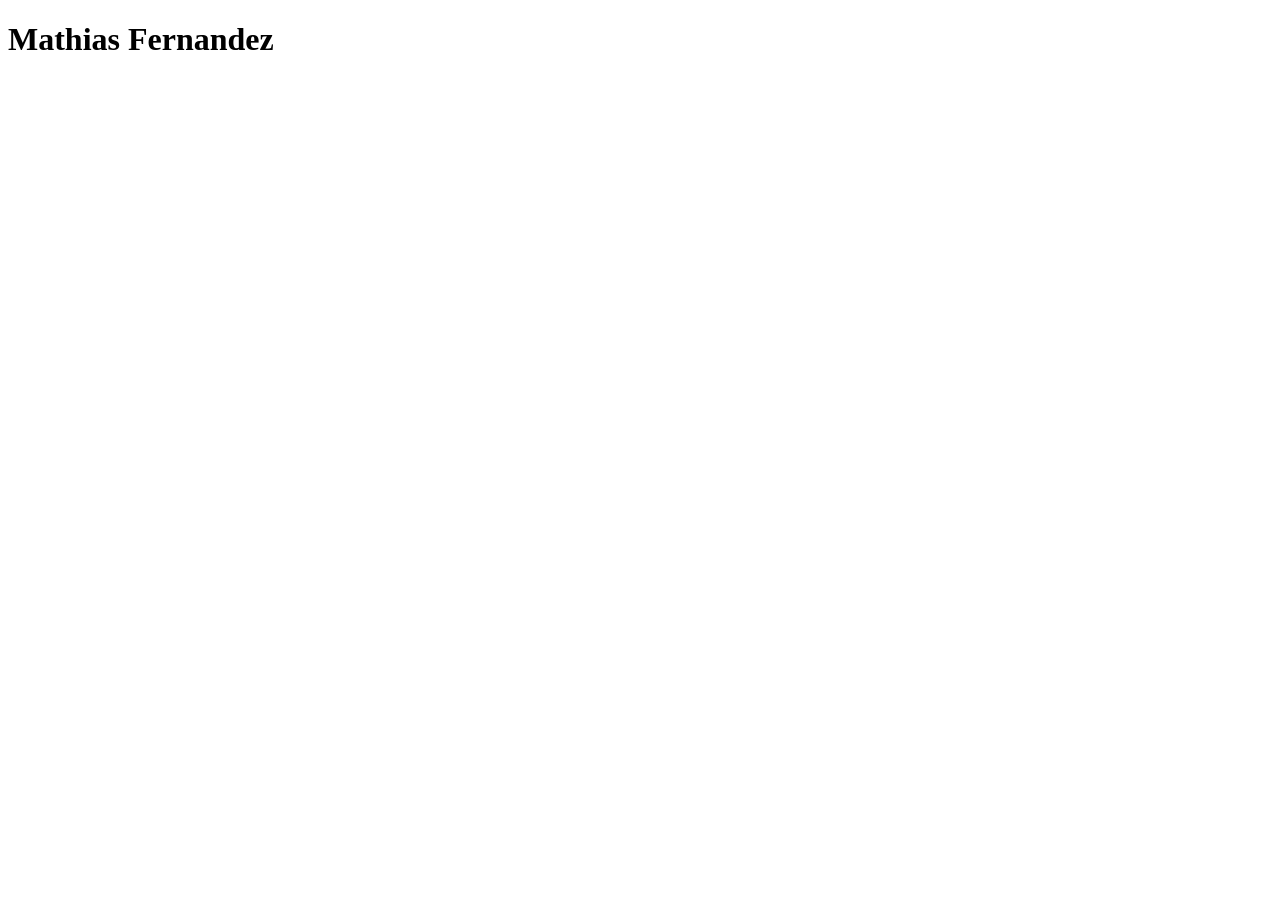
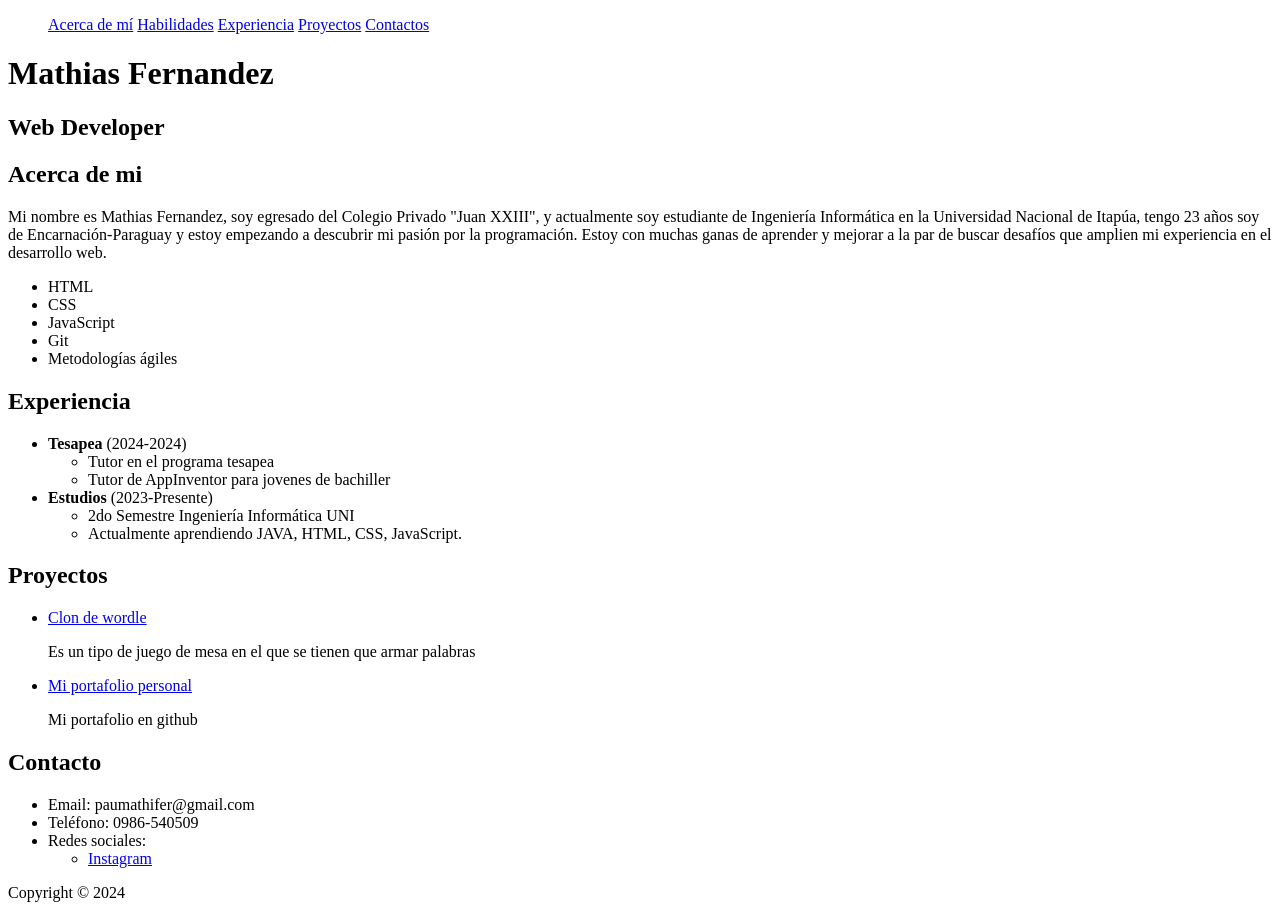
Before and after one commit to Mathias-Fernandez/MiPorfolio, a plain HTML site: page index.html in a window 1280 px wide. Before the commit the page ends 800 px from the top, so only its background shows below. Drawn offline with Linux system fonts and the light colour scheme.

Commit message:
Add files via upload
actualización

```diff
--- a/index.html
+++ b/index.html
@@ -2,10 +2,101 @@
 <!--lang sirve para seleccionar el idioma
 en este caso el español -->
 <html lang="es-ES">
-    <head>
-        <title>Mi portafolio personal</title>
-    </head>
-    <body>
+
+<head>
+    <title>Mi portafolio personal</title>
+</head>
+
+<body>
+    <header>
+        <nav>
+            <ul>
+                <a href="#acerca-de-mi">Acerca de mí</a>
+                <a href="#habilidades">Habilidades</a>
+                <a href="#experiencia">Experiencia</a>
+                <a href="#proyectos">Proyectos</a>
+                <a href="#contacto">Contactos</a>
+            </ul>
+        </nav>
         <h1>Mathias Fernandez</h1>
-    </body>
+        <h2>Web Developer</h2>
+    </header>
+    <main>
+        <section id="acerca-de-mi">
+            <h2>Acerca de mi</h2>
+            <p>
+                Mi nombre es Mathias Fernandez, soy egresado del Colegio Privado "Juan XXIII", y actualmente soy
+                estudiante de Ingeniería Informática en la Universidad Nacional de Itapúa, tengo 23 años soy de
+                Encarnación-Paraguay y
+                estoy empezando a descubrir mi pasión por la programación.
+                Estoy con muchas ganas de aprender y mejorar a la par de buscar desafíos que amplien mi experiencia en
+                el desarrollo web.
+            </p>
+        </section>
+        <section id="habilidades">
+            <ul>
+                <li>HTML</li>
+                <li>CSS</li>
+                <li>JavaScript</li>
+                <li>Git</li>
+                <li>Metodologías ágiles</li>
+            </ul>
+        </section>
+        <section id="experiencia">
+            <h2>Experiencia</h2>
+            <ul>
+                <li>
+                    <b>Tesapea</b> (2024-2024)
+                    <ul>
+                        <li>Tutor en el programa tesapea</li>
+                        <li>
+                            Tutor de AppInventor para jovenes de bachiller
+                        </li>
+                    </ul>
+                </li>
+                <li>
+                    <strong>Estudios</strong> (2023-Presente)
+                    <ul>
+                        <li>2do Semestre Ingeniería Informática UNI</li>
+                        <li>
+                            Actualmente aprendiendo JAVA, HTML, CSS, JavaScript.
+                        </li>
+                    </ul>
+                </li>
+            </ul>
+        </section>
+        <section id="proyectos">
+            <h2>Proyectos</h2>
+            <ul>
+                <li>
+                    <a href="https://www.nytimes.com/games/wordle/index.html">Clon de wordle</a>
+                    <p>Es un tipo de juego de mesa en el que se tienen que armar palabras</p>
+                </li>
+                <li>
+                    <a href=https://github.com/Mathias-Fernandez/MiPorfolio>Mi portafolio personal</a>
+                    <p>Mi portafolio en github</p>
+                </li>
+            </ul>
+        </section>
+        <section id="contacto">
+            <h2>Contacto</h2>
+            <ul>
+                <li>Email: paumathifer@gmail.com</li>
+                <li>Teléfono: 0986-540509</li>
+                <li>
+                    Redes sociales:
+                    <ul>
+                        <li>
+                            <a href="https://www.instagram.com/mathias_fernandez9/">Instagram</a>
+                        </li>
+                    </ul>
+                </li>
+            </ul>
+        </section>
+    </main>
+    <footer>
+        <p>Copyright &copy; 2024</p>
+    </footer>
+</body>
+
 </html>
```
